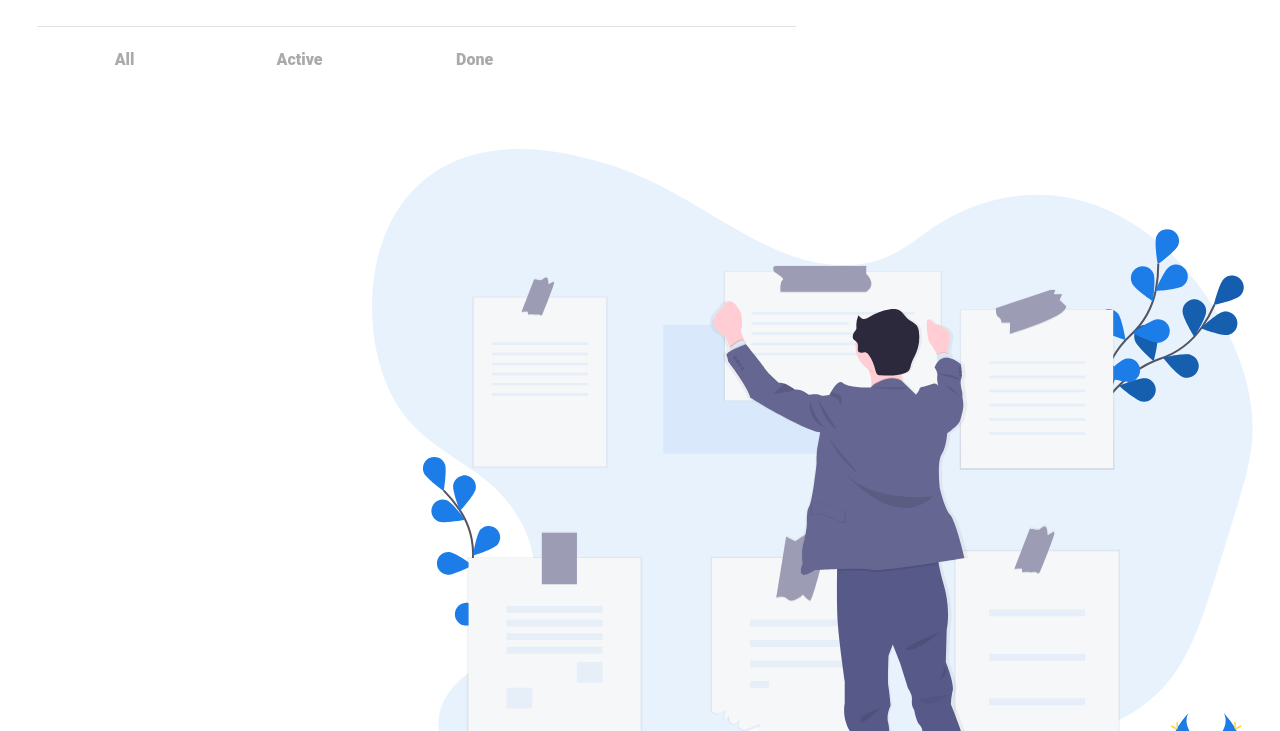
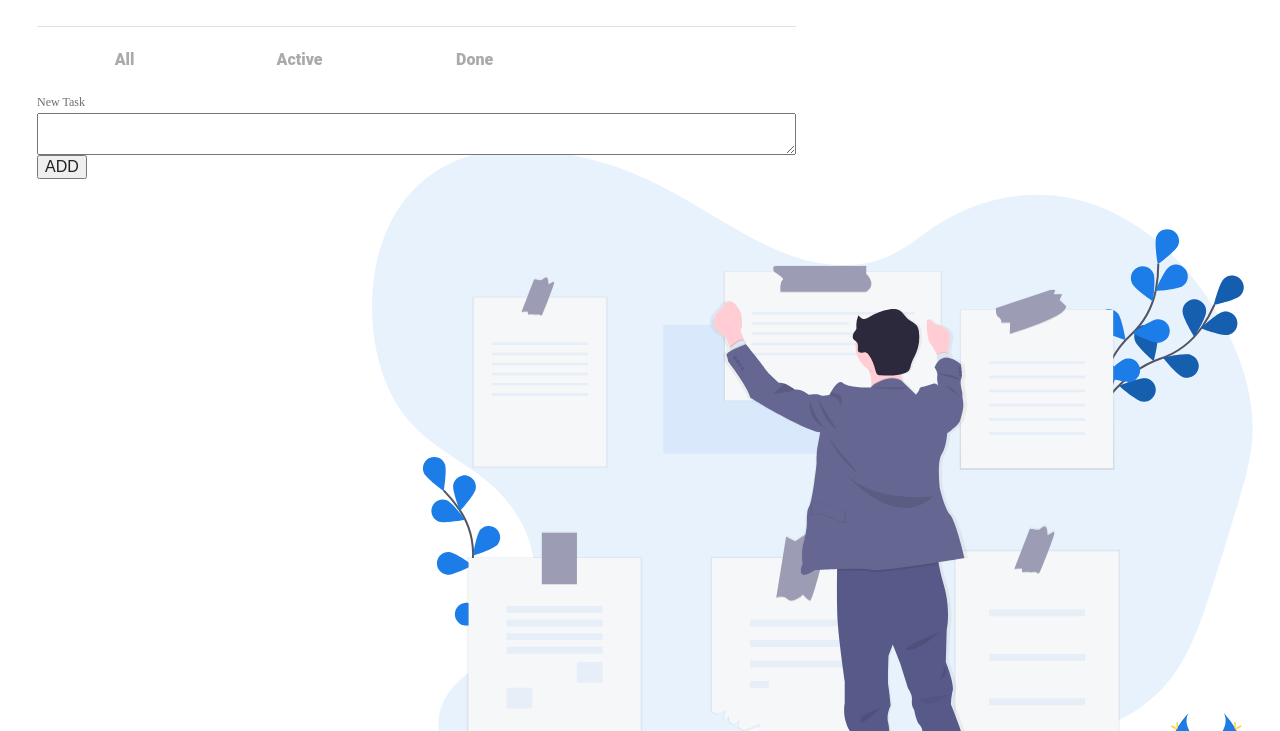
Before and after one commit to evgene30/ToDolist-JS, a website built with webpack: page src/index.html in a window 1280 px wide. Shown: the part 69-800 px from the top of the page. Built offline with nearby package versions, Linux system fonts and the light colour scheme; files whose address does not match are found by name; a web font is replaced by a local one.

Commit message:
add text  area

```diff
--- a/src/index.html
+++ b/src/index.html
@@ -26,7 +26,6 @@
           <input class="header__input" type="search" placeholder="Search task for to do" required id="header__id">
         </div>
       </section>
-
       <section class="header__nav nav__menu" id="header__nav">
         <nav class="header-nav__menu">
           <ul class="header-nav-menu__link">
@@ -36,10 +35,22 @@
           </ul>
         </nav>
       </section>
+    </header>
+
+    <main class="main" id="main">
+      <section class="newtask">
+
+        <form action="" method="POST" id="taskform" class="main__form">
+          <p class="form__text">New Task</p>
+          <textarea name="text__area" class="area"></textarea>
+          <button type="submit"class="area__button">ADD</button>
+
+        </form>
+      </section>
 
 
-    </header>
-    <main class="main" id="main"></main>
+
+    </main>
   </div>
 </body>
 
--- a/src/scss/app.scss
+++ b/src/scss/app.scss
@@ -118,11 +118,37 @@ body {
         li:hover {
             border-top: 4px $blue solid;
             padding-top: 29px;
-            transition: .1s;
+            transition: 0.1s;
             a {
                 color: $active-dark;
             }
         }
+    }
 
+    .main {
+        width: 100%;
+        max-width: 759px;
+        margin-left: 1.1vw;
+        margin-right: 24px;
+        display: block;
+        padding-top: 35px;
+
+        .form__text {
+            font-family: "Salesforce Sans";
+            font-size: 12px;
+            color: #706e6b;
+            line-height: 15px;
+            padding-bottom: 3px;
+        }
+        .area {
+            width: 100%;
+            max-width:759px;
+
+            margin-right: 24px;
+
+        }
+        .area__button {
+            display: block;
+        }
     }
 }
```
